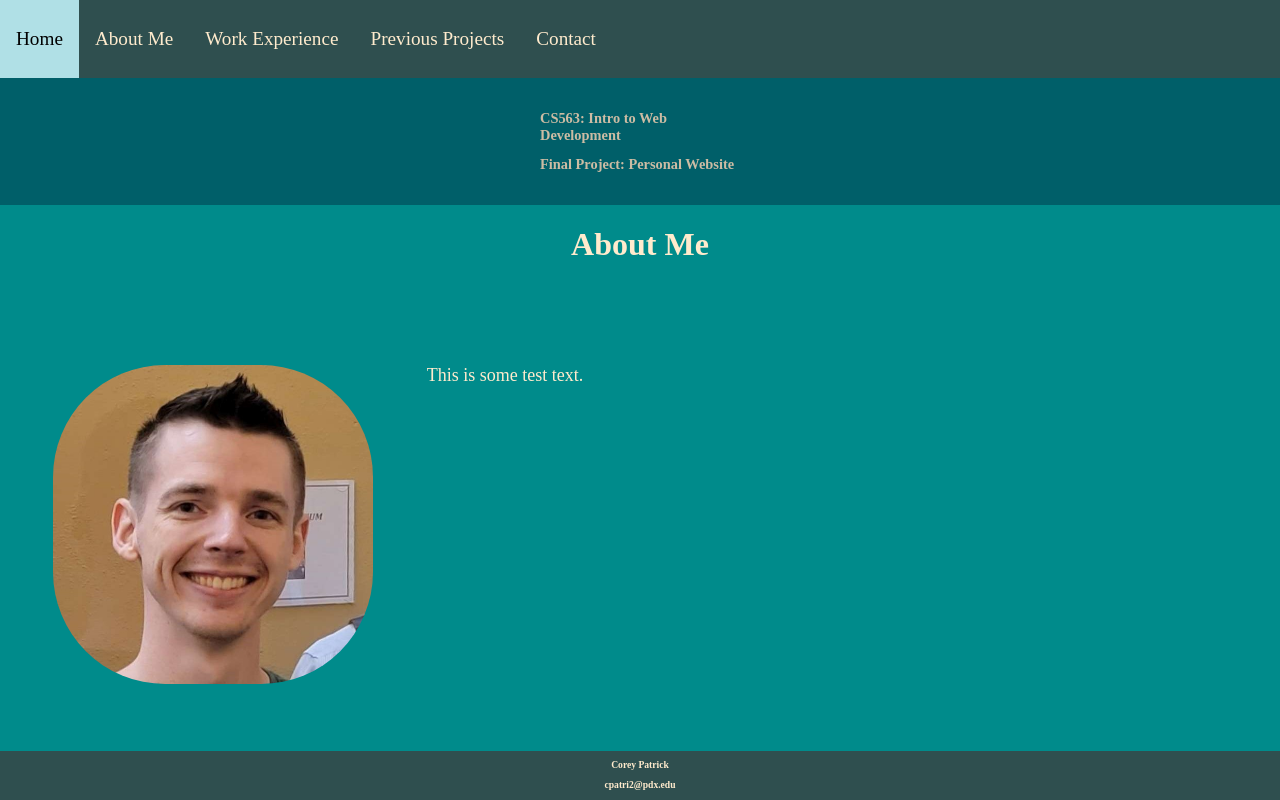
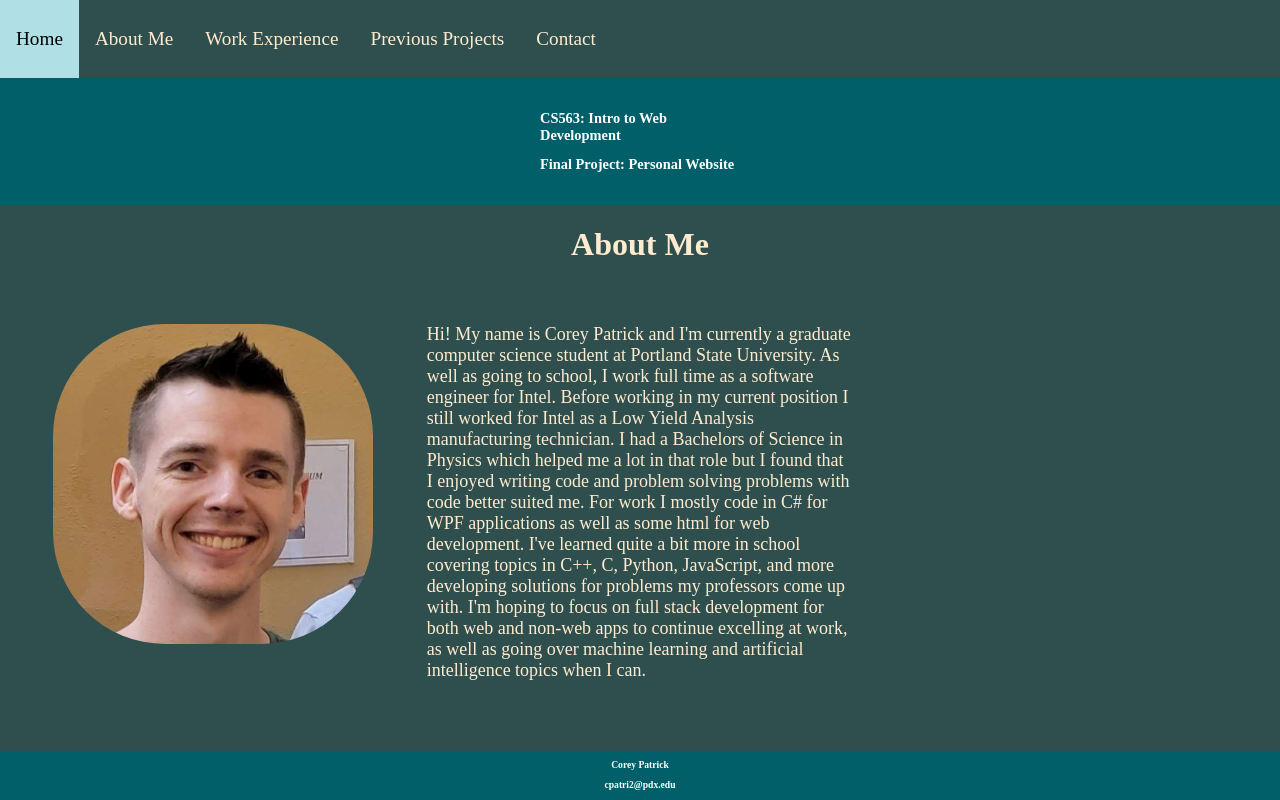
Before and after one commit to CoreyPatrickPDX/CS563_FinalProject, a plain HTML site: page html/about.html in a window 1280 px wide. Drawn offline with nearby package versions, Linux system fonts and the light colour scheme.

Commit message:
Flushed out my about page, fixed acessibility issues, added js for the contact form to show input values in the console since there is no functionality to submit to a server.

```diff
--- a/css/aboutStyle.css
+++ b/css/aboutStyle.css
@@ -32,7 +32,7 @@
     display: grid;
     text-align: left;
     grid-template-columns: 1fr 1fr 1fr;
-    grid-template-rows: 1fr 2fr;
+    grid-template-rows: 1fr 3fr;
     grid-template-areas:
       'heading    heading       heading'
       'image      paragraph     .';
--- a/css/contactStyle.css
+++ b/css/contactStyle.css
@@ -1,3 +1,14 @@
+:root {
+  --darkslategray: #2f4f4f;
+  --blanchedalmond: #ffebcd;
+  --black: #000000;
+  --powderblue: #b0e0e6;
+  --aquablue: #005f69;
+  --white: #ffffff;
+  --dimgray: #696969;
+  --darkgray: #a9a9a9;
+}
+
 /* Form code */
 .contact {
   text-align: center;
@@ -60,29 +71,29 @@ h1 {
   width: 50%;
   height: 30px;
   border-radius: 3px;
-  border: 1px solid var(--green);
+  border: 1px solid var(--black);
 }
 
 .btn-primary {
   margin-right: 5px;
-  color: azure;
-  background-color: cadetblue;
+  color: var(--white);
+  background-color: var(--aquablue);
 }
 
 .btn-primary:hover {
   color: var(--black);
-  background-color: dimgray;
-  border: 1px solid black;
+  background-color: var(--dimgray);
+  border: 1px solid var(--black);
 }
 
 .btn-secondary {
   margin-left: 0;
-  color: azure;
-  background-color: darkslategray;
+  color: var(--blanchedalmond);
+  background-color: var(--darkslategray);
 }
 
 .btn-secondary:hover {
-  color: black;
-  background-color: darkgray;
-  border: 1px solid black;
+  color: var(--black);
+  background-color: var(--darkgray);
+  border: 1px solid var(--black);
 }
--- a/css/projectStyle.css
+++ b/css/projectStyle.css
@@ -1,3 +1,8 @@
+:root {
+  --black: #000000;
+  --powderblue: #b0e0e6;
+}
+
 .projects {
   display: grid;
   gap: 10px;
@@ -8,8 +13,8 @@
 
 .projectDescr {
   border-radius: 20px;
-  background-color: powderblue;
-  color: black;
+  background-color: var(--powderblue);
+  color: var(--black);
   height: auto;
   text-align: left;
   padding-left: 15px;
--- a/css/style.css
+++ b/css/style.css
@@ -1,3 +1,12 @@
+:root {
+  --darkslategray: #2f4f4f;
+  --blanchedalmond: #ffebcd;
+  --black: #000000;
+  --powderblue: #b0e0e6;
+  --aquablue: #005f69;
+  --white: #ffffff;
+}
+
 /* Nav code */
 nav {
   top: 0;
@@ -8,7 +17,8 @@ nav {
 
 .nav-list {
   display: flex;
-  flex: row wrap;
+  flex-direction: row;
+  flex-wrap: wrap;
   justify-content: flex-start;
   position: fixed;
   list-style-type: none;
@@ -16,7 +26,7 @@ nav {
   top: 0;
   margin: 0;
   padding: 0;
-  background-color: darkslategray;
+  background-color: var(--darkslategray);
 }
 
 .list-item {
@@ -28,16 +38,16 @@ nav {
   display: block;
   padding: 28px 16px;
   text-decoration: none;
-  color: blanchedalmond;
+  color: var(--blanchedalmond);
 }
 
 .nav-link:hover {
-  background-color: powderblue;
-  color: black;
+  background-color: var(--powderblue);
+  color: var(--black);
 }
 
 .nav-link:focus {
-  border-color: black;
+  border-color: var(--black);
 }
 
 /* header code */
@@ -45,8 +55,8 @@ nav {
   padding-top: 100px;
   padding-bottom: 20px;
   margin-bottom: 0px;
-  background-color: #005f69;
-  color: #ccbca4;
+  background-color: var(--aquablue);
+  color: var(--white);
   justify-content: center;
 }
 
@@ -64,8 +74,8 @@ header {
   position: fixed;
   bottom: 0;
   width: 100%;
-  background-color: darkslategray;
-  color: blanchedalmond;
+  background-color: var(--aquablue);
+  color: var(--white);
   text-align: center;
   justify-content: center;
 }
@@ -82,7 +92,7 @@ footer {
 /* body code */
 body {
   margin: 0;
-  background-color: darkcyan;
+  background-color: var(--darkslategray);
 }
 
 main {
@@ -90,7 +100,7 @@ main {
   margin: 0px;
   margin-bottom: 75px;
   padding: 0px;
-  color: blanchedalmond;
+  color: var(--blanchedalmond);
 }
 
 .heading {
--- a/html/about.html
+++ b/html/about.html
@@ -22,7 +22,22 @@
         src="../images/CoreyPatrick.jpg"
         alt="Picture of Corey Patrick"
       />
-      <p class="aboutText">This is some test text.</p>
+      <p class="aboutText">
+        Hi! My name is Corey Patrick and I'm currently a graduate computer
+        science student at Portland State University. As well as going to
+        school, I work full time as a software engineer for Intel. Before
+        working in my current position I still worked for Intel as a Low Yield
+        Analysis manufacturing technician. I had a Bachelors of Science in
+        Physics which helped me a lot in that role but I found that I enjoyed
+        writing code and problem solving problems with code better suited me.
+        For work I mostly code in C# for WPF applications as well as some html
+        for web development. I've learned quite a bit more in school covering
+        topics in C++, C, Python, JavaScript, and more developing solutions for
+        problems my professors come up with. I'm hoping to focus on full stack
+        development for both web and non-web apps to continue excelling at work,
+        as well as going over machine learning and artificial intelligence
+        topics when I can.
+      </p>
     </div>
     <div id="footerHolder"></div>
   </main>
```
Also changed, not shown: html/contact.html (+2 -1 lines), js/contact.js (added, +35 -0 lines).
